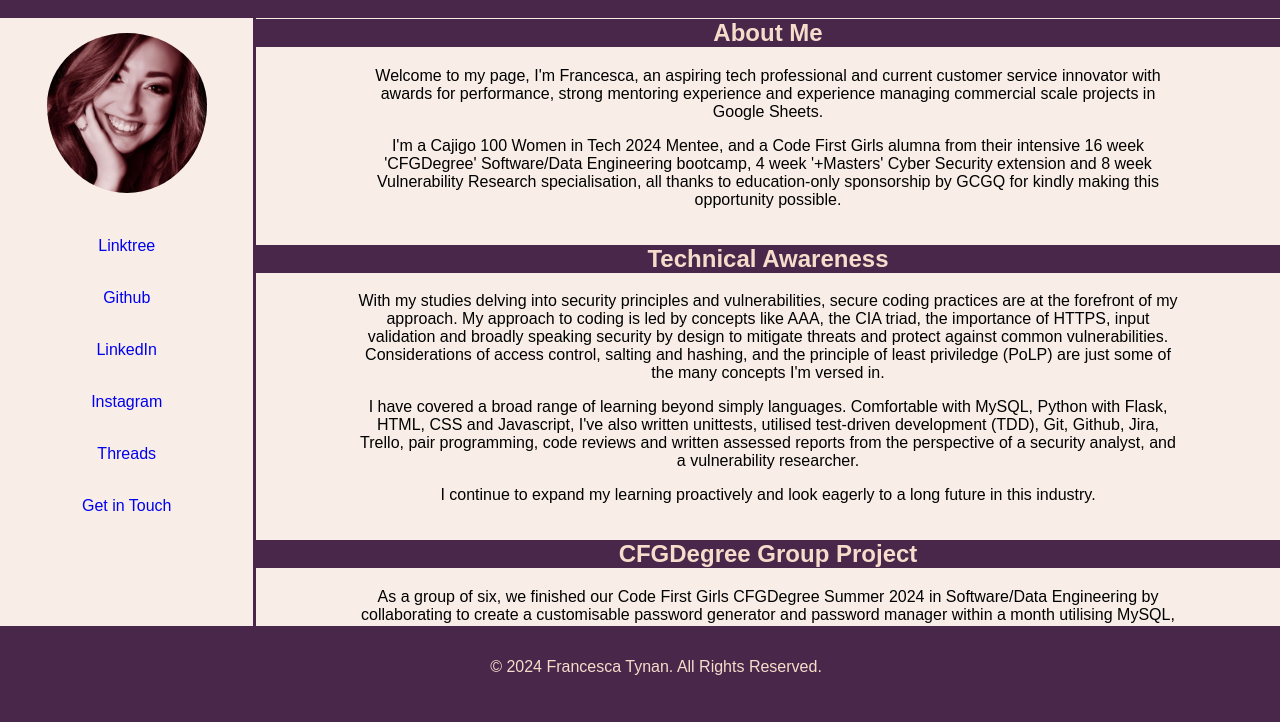
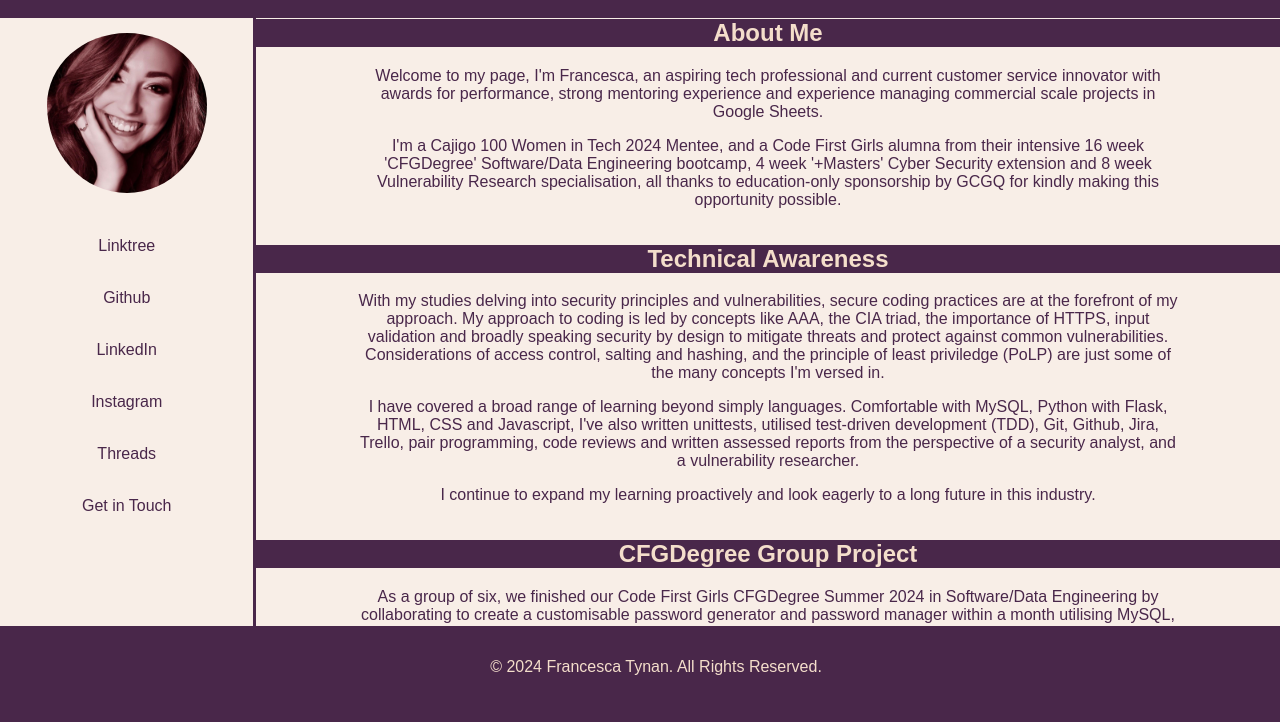
Before and after one commit to francescatynan/francescatynan.github.io, a plain HTML site: page index.html in a window 1280 px wide. Shown: the part 78-800 px from the top of the page. Drawn offline with Linux system fonts and the light colour scheme; grey boxes are pictures that could not be loaded; a web font is replaced by a local one.

Commit message:
color not colour British to CSS bug fix

```diff
--- a/static/css/styles.css
+++ b/static/css/styles.css
@@ -86,24 +86,24 @@ nav {
   background-color: #F8EEE7;
   padding-top: 1%;
   padding-bottom: 1%;
-  colour: #49274A;
+  color: #49274A;
   text-decoration: none;
 }
 
-nav a {
+nav a, #mailto {
   display: block;
   padding-top: 0.5em;
   padding-bottom: 0.5em;
-  colour: #49274A;
+  color: #49274A;
   text-decoration: none;
 }
 
 nav a:link, nav a:visited, #mailto {
-  colour: #49274A;
+  color: #49274A;
   text-decoration: none;
 }
 
-nav a:hover, nav a:active {
+nav a:hover, nav a:active, #maito:active, #mailto:hover {
   color: #F4DECB;
   background-color: #49274A;
   text-decoration: underline;
@@ -126,7 +126,7 @@ section p {
   overflow: auto;
   padding-left: 10%;
   padding-right: 10%;
-  colour: #49274A;
+  color: #49274A;
 }
 
 footer {
```
